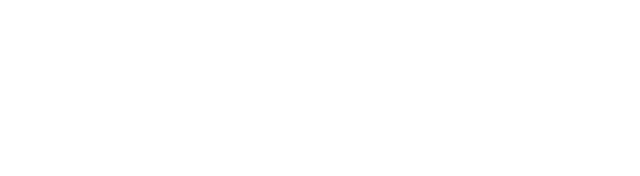
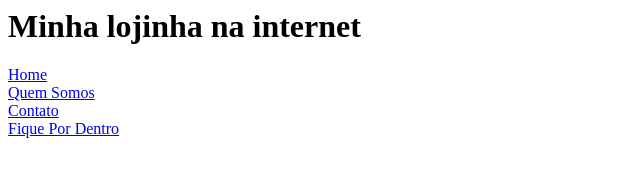
Before and after one commit to sammcruz/HC_bootcamp, a plain HTML site: page html/index.html in a window 1280 px wide. Shown: the whole page, without its empty margins (0-640 px from the left). Drawn offline with Linux system fonts and the light colour scheme.

Commit message:
criando o menu

```diff
--- a/html/index.html
+++ b/html/index.html
@@ -1,8 +1,15 @@
 <html>
-<head>
-<title> .: Minha lojinha na internet :.  </title>
-</head>
-<body>
+    <head>
+        <title> .: Minha lojinha na internet :.  </title>
+    </head>
+    <body>
+        <div id = "cabecalho">
+            <h1>Minha lojinha na internet</h1>
+        </div>
+        <div> <a href = index.html> Home </a> </div>
+        <div> <a href = quemsomos.html> Quem Somos </a></div>
+        <div> <a href = contato.html> Contato </a></div>
+        <div> <a href = fiquepordentro.html> Fique Por Dentro </a></div>
 
-</body>
+    </body>
 </html>
```
